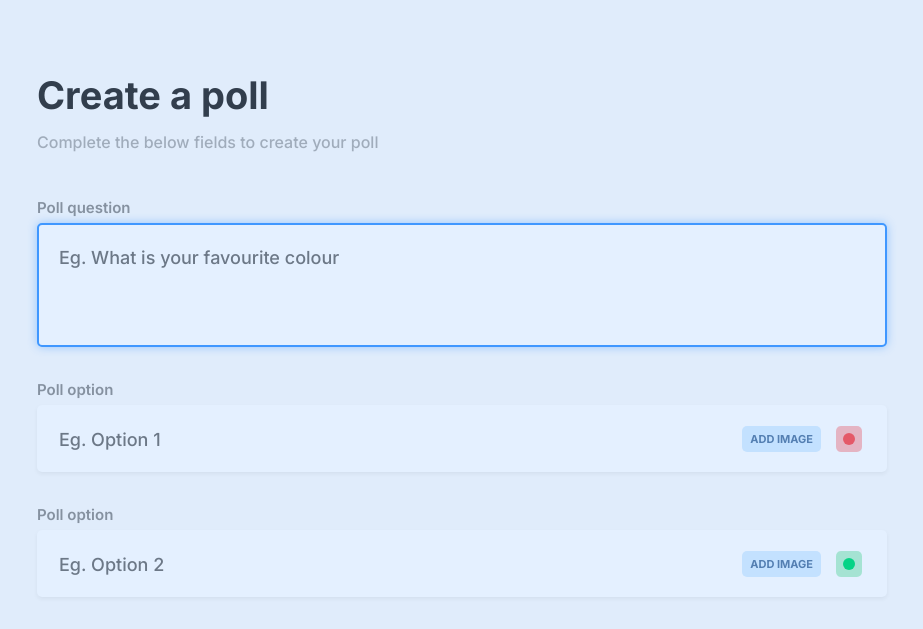
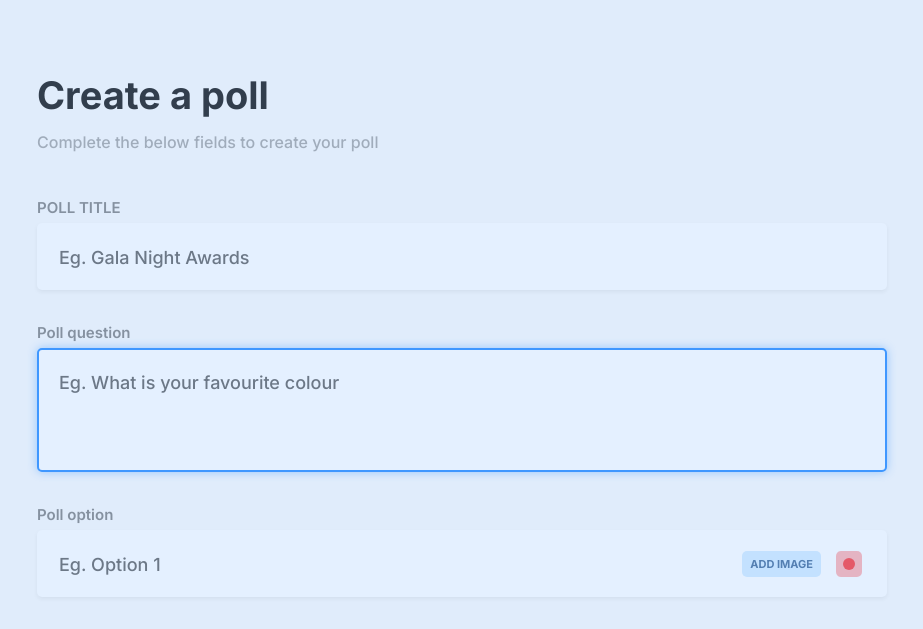
Before and after one commit to KramStyles/Pace_Polls, a Flask app: page / in a window 1280 px wide. Shown: the part 126-755 px from the top of the page, without its empty margins (178-1101 px from the left). Run offline with Flask 2, Linux system fonts and the light colour scheme; some libraries are stand-ins or nearby versions.

Commit message:
extra forms (incomplete)

```diff
--- a/templates/index.html
+++ b/templates/index.html
@@ -5,26 +5,29 @@
         <div class="inner-wrapper sml">
 
             <div class="form-wrapper">
-
                 <header class="form-header">
                     <h1>Create a poll</h1>
                     <p>Complete the below fields to create your poll</p>
                 </header>
 
-                <form action=" " method="post" name="form" target="_self" id="poll-form">
+                <form action="" method="post" name="form" target="_self" id="poll-form">
+
+                    <div class="input-group" data-id='1'>
+                        <label for="poll-title">POLL TITLE</label>
+                        <div class="input-group-field">
+                            <input type="text" name="poll-title" id="poll-title" placeholder="Eg. Gala Night Awards" data-msg="This option shouldn't be empty" required/>
+                        </div>
+                    </div>
 
                     <div class="input-group">
                         <label for="poll-question">Poll question</label>
                         <textarea placeholder="Eg. What is your favourite colour" id="poll_question" name="poll_question" tabindex="1" data-msg="You need to enter a poll question" autofocus
                                   required></textarea>
                     </div>
-
                     <div class="poll-options">
 
                         <div class="input-group" data-id='1'>
                             <label for="poll_option_1">Poll option</label>
-
-
                             <div class="input-group-field">
                                 <input type="text" name="poll_option_1" id="poll_option_1" placeholder="Eg. Option 1" tabindex="2" data-msg="You need to enter a minimum of 2 options" required/>
                                 <div class="poll-option-group">
@@ -41,58 +44,51 @@
                             <input type="text" value="red" class="colour_input" name="colour_option_1" id="colour_option_1" readonly/>
                         </div>
 
-                        <div class="input-group" data-id='2'>
-                            <label for="poll_option_2">Poll option</label>
-
-
-                            <div class="input-group-field">
-                                <input type="text" name="poll_option_2" id="poll_option_2" placeholder="Eg. Option 2" tabindex="3" data-msg="You need to enter a minimum of 2 options" required/>
-                                <div class="poll-option-group">
-                                    <div class="upload-image-button">
-                                        <a href="https://fast-poll.com/pro" onclick="store()" title="Go pro to add an image"><span>Add</span> Image</a>
-                                    </div>
-                                    <div class="poll-colour-dropdown-wrapper">
-                                        <a href="#" id="colour-block-button" class="colour-option-button-two green" title="Choose a colour for your poll option">
-                                            <span></span>
-                                        </a>
-                                    </div>
-                                </div>
-                            </div>
-                            <input type="text" value="green" class="colour_input" name="colour_option_2" id="colour_option_2" readonly/>
-                        </div>
-
-                        <div class="input-group" data-id='3'>
-                            <label for="poll_option_3">Poll option</label>
-
-                            <div class="input-group-field">
-                                <input type="text" name="poll_option_3" id="poll_option_3" placeholder="Eg. Option 3" tabindex="4"/>
-                                <div class="poll-option-group">
-                                    <div class="upload-image-button">
-                                        <a href="https://fast-poll.com/pro" onclick="store()" title="Go pro to add an image"><span>Add</span> Image</a>
-                                    </div>
-                                    <div class="poll-colour-dropdown-wrapper">
-                                        <a href="#" id="colour-block-button" class="colour-option-button-three orange" title="Choose a colour for your poll option">
-                                            <span></span>
-                                        </a>
-                                    </div>
-                                </div>
-                            </div>
-                            <input type="text" value="orange" class="colour_input" name="colour_option_3" id="colour_option_3" readonly/>
-                        </div>
+                        {#                        <div class="input-group" data-id='2'>#}
+                        {#                            <label for="poll_option_2">Poll option</label>#}
+                        {#                            <div class="input-group-field">#}
+                        {#                                <input type="text" name="poll_option_2" id="poll_option_2" placeholder="Eg. Option 2" tabindex="3" data-msg="You need to enter a minimum of 2 options" required/>#}
+                        {#                                <div class="poll-option-group">#}
+                        {#                                    <div class="upload-image-button">#}
+                        {#                                        <a href="https://fast-poll.com/pro" onclick="store()" title="Go pro to add an image"><span>Add</span> Image</a>#}
+                        {#                                    </div>#}
+                        {#                                    <div class="poll-colour-dropdown-wrapper">#}
+                        {#                                        <a href="#" id="colour-block-button" class="colour-option-button-two green" title="Choose a colour for your poll option">#}
+                        {#                                            <span></span>#}
+                        {#                                        </a>#}
+                        {#                                    </div>#}
+                        {#                                </div>#}
+                        {#                            </div>#}
+                        {#                            <input type="text" value="green" class="colour_input" name="colour_option_2" id="colour_option_2" readonly/>#}
+                        {#                        </div>#}
+                        {##}
+                        {#                        <div class="input-group" data-id='3'>#}
+                        {#                            <label for="poll_option_3">Poll option</label>#}
+                        {##}
+                        {#                            <div class="input-group-field">#}
+                        {#                                <input type="text" name="poll_option_3" id="poll_option_3" placeholder="Eg. Option 3" tabindex="4"/>#}
+                        {#                                <div class="poll-option-group">#}
+                        {#                                    <div class="upload-image-button">#}
+                        {#                                        <a href="https://fast-poll.com/pro" onclick="store()" title="Go pro to add an image"><span>Add</span> Image</a>#}
+                        {#                                    </div>#}
+                        {#                                    <div class="poll-colour-dropdown-wrapper">#}
+                        {#                                        <a href="#" id="colour-block-button" class="colour-option-button-three orange" title="Choose a colour for your poll option">#}
+                        {#                                            <span></span>#}
+                        {#                                        </a>#}
+                        {#                                    </div>#}
+                        {#                                </div>#}
+                        {#                            </div>#}
+                        {#                            <input type="text" value="orange" class="colour_input" name="colour_option_3" id="colour_option_3" readonly/>#}
+                        {#                        </div>#}
 
                     </div>
 
                     <div class="input-group">
                         <a href="#" class="new-field-button" title="Add another option to your poll">Add another option</a>
 
-                        <p class="max-option-notice"><a href="https://fast-poll.com/pro/" onclick="store()" title="Go Pro">Go Pro</a> to add up to 30 options to your poll, standard users can add a
-                            maximum
-                            of 15.</p>
-
+                        <p class="max-option-notice">Standard users can add a maximum of 15 Options.</p>
                     </div>
-
                     <div class="form-divide"></div>
-
                     <div class="input-group split-field-left full-width-select">
                         <label for="poll_category">Poll category</label>
                         <select id="poll_category" name="poll_category" data-msg="You need to choose a category for your poll" required>
@@ -124,45 +120,31 @@
                             <option value="">Web Development</option>
                             <option value="">Week</option>
                         </select>
-
                     </div>
-
                     <div class="input-group split-field-right full-width-select">
-
                         <label for="poll_status" class="label-info-icon">Poll visibility</label>
                         <a href="#" class="poll-status-label-hint" data-reveal-id="poll-status-info" title="What is poll visibility?">What is poll visibility?</a>
                         <select id="poll_status" name="poll_status" required>
                             <option value="0">Private</option>
                             <option value="1" selected>Public</option>
                         </select>
-
                     </div>
                     <div id="scroll-point" class="poll-create-scroll-point"></div>
-
                     <div class="form-divide"></div>
-
                     <div id="form-error">
-
                     </div>
-
                     <div class="input-group">
                         <button type="submit" class="create-poll-button" title="Create your poll">Create your poll</button>
                     </div>
-
                     <div class="subit-disabled-notice">
                         An image is still uploading, you will be able to save once the image has finished uploading.
                     </div>
-
                 </form>
-
                 <div class="poll-secured">
                     Poll secured using cookies to prevent duplicate votes being cast.
                 </div>
-
             </div>
-
         </div>
-
     </main>
 
     <div id="poll-status-info" class="reveal-modal report">
```
